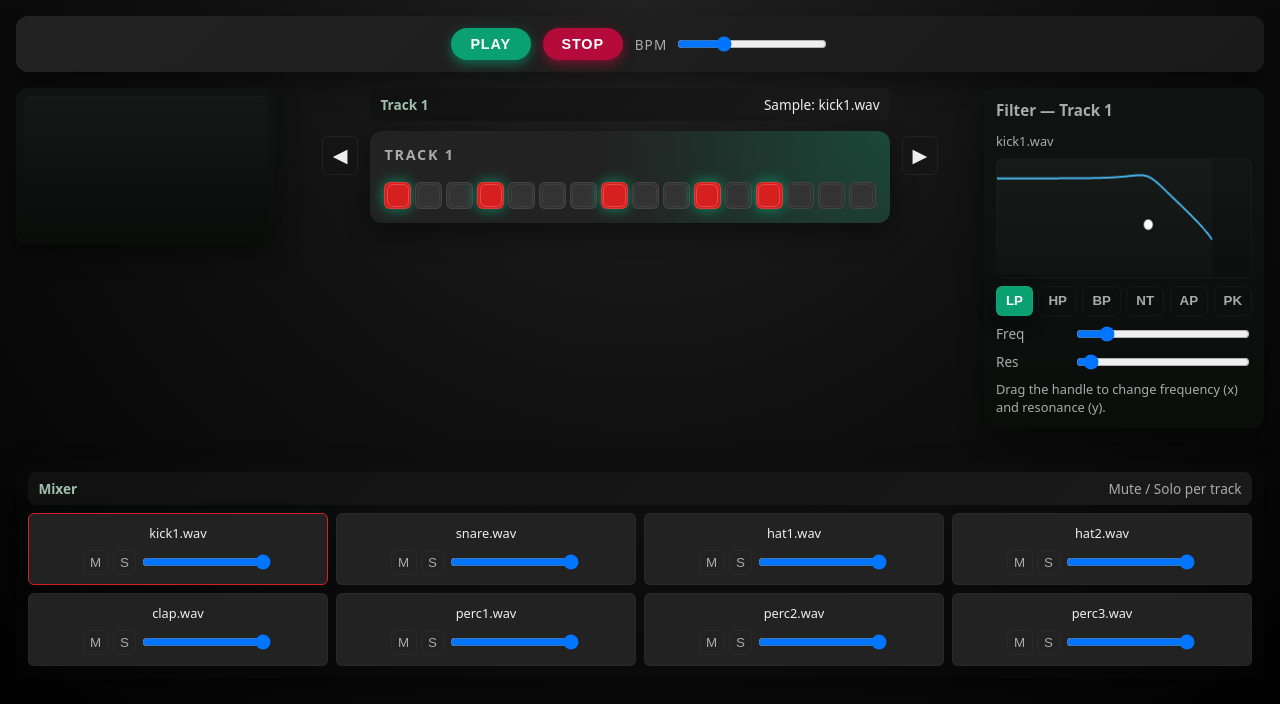
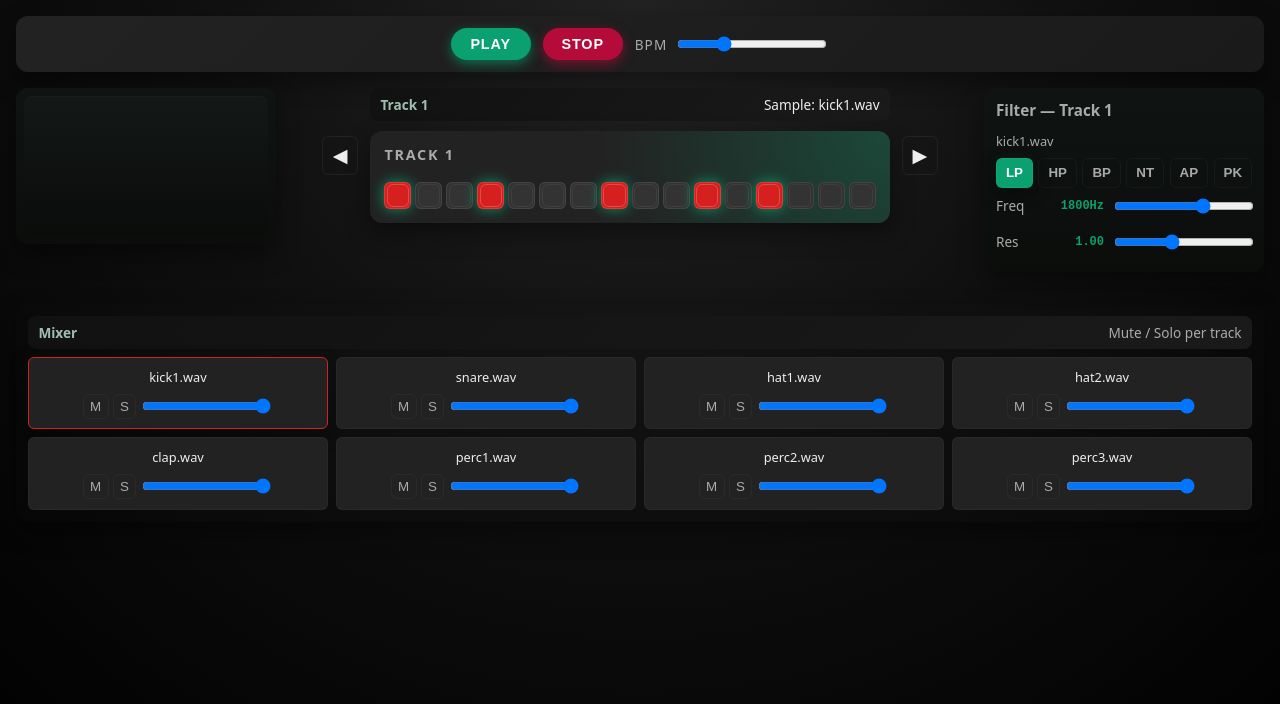
Before and after one commit to ceolpandan/AUDIO_CONTEXT_APP, a website with bundled scripts: page index.html in a window 1280 px wide. Built offline with nearby package versions, Linux system fonts and the light colour scheme; no server answers; files whose address does not match are found by name.

Commit message:
Simplify filter UI

```diff
--- a/src/engine/engine.js
+++ b/src/engine/engine.js
@@ -71,6 +71,8 @@ class Track {
     const merged = {
       volume: this.volume,
       filterFreq: this.filterFreq,
+      filterType: this.filterType,
+      filterQ: this.filterQ,
       ...params,
     };
 
--- a/src/ui/ui.js
+++ b/src/ui/ui.js
@@ -318,9 +318,9 @@ function renderFilterUI(trackIndex) {
   panel.innerHTML = '';
 
   const FREQ_MIN = 20;
-  const FREQ_MAX = 12000;
+  const FREQ_MAX = 20000;
   const Q_MIN = 0.1;
-  const Q_MAX = 20;
+  const Q_MAX = 30;
 
   const title = document.createElement('h3');
   title.textContent = `Filter — Track ${trackIndex + 1}`;
@@ -331,16 +331,7 @@ function renderFilterUI(trackIndex) {
   sampleLabel.textContent = track.sampleUrl ? track.sampleUrl.replace(/^.*\//, '') : '—';
   panel.appendChild(sampleLabel);
 
-  // Slope canvas (visualization + draggable point)
-  const slopeWrap = document.createElement('div');
-  slopeWrap.className = 'filter-slope-wrap';
-  const slopeCanvas = document.createElement('canvas');
-  slopeCanvas.className = 'filter-slope';
-  slopeCanvas.setAttribute('aria-label', 'Filter response');
-  slopeWrap.appendChild(slopeCanvas);
-  panel.appendChild(slopeWrap);
-
-  // Type buttons (shorthand)
+  // Type buttons
   const types = [
     ['lowpass', 'LP'],
     ['highpass', 'HP'],
@@ -359,232 +350,101 @@ function renderFilterUI(trackIndex) {
     if (track.filterType === val) btn.classList.add('active');
     btn.addEventListener('click', () => {
       track.filterType = val;
-      // update active state
       typeRow
         .querySelectorAll('.filter-type-btn')
         .forEach((b) => b.classList.toggle('active', b === btn));
-      draw();
     });
     typeRow.appendChild(btn);
   });
   panel.appendChild(typeRow);
 
-  // Frequency + Q ranges (kept for accessibility; updated from slope drag)
+  // Frequency slider
   const rowFreq = document.createElement('div');
   rowFreq.className = 'filter-row';
-  const lblFreq = document.createElement('label');
-  lblFreq.textContent = 'Freq';
+
+  const lblFreqText = document.createElement('span');
+  lblFreqText.textContent = 'Freq';
+
+  const freqDisplay = document.createElement('span');
+  freqDisplay.className = 'filter-value';
+  freqDisplay.textContent = `${Math.round(track.filterFreq || 2000)}Hz`;
+
   const freq = document.createElement('input');
   freq.type = 'range';
-  freq.min = String(FREQ_MIN);
-  freq.max = String(FREQ_MAX);
+  freq.min = '0';
+  freq.max = '1000';
   freq.step = '1';
-  freq.value = String(track.filterFreq || 2000);
+
+  // Convert frequency to logarithmic slider position
+  const freqToSlider = (f) => {
+    const logMin = Math.log10(FREQ_MIN);
+    const logMax = Math.log10(FREQ_MAX);
+    const logF = Math.log10(f);
+    return ((logF - logMin) / (logMax - logMin)) * 1000;
+  };
+  const sliderToFreq = (s) => {
+    const logMin = Math.log10(FREQ_MIN);
+    const logMax = Math.log10(FREQ_MAX);
+    const t = s / 1000;
+    return Math.pow(10, logMin + t * (logMax - logMin));
+  };
+
+  freq.value = String(freqToSlider(track.filterFreq || 2000));
   freq.className = 'control';
   freq.addEventListener('input', () => {
-    track.filterFreq = Number(freq.value);
-    draw();
+    const newFreq = sliderToFreq(Number(freq.value));
+    track.filterFreq = newFreq;
+    freqDisplay.textContent = `${Math.round(newFreq)}Hz`;
   });
-  rowFreq.appendChild(lblFreq);
+
+  rowFreq.appendChild(lblFreqText);
+  rowFreq.appendChild(freqDisplay);
   rowFreq.appendChild(freq);
   panel.appendChild(rowFreq);
 
+  // Q (Resonance) slider
   const rowQ = document.createElement('div');
   rowQ.className = 'filter-row';
-  const lblQ = document.createElement('label');
-  lblQ.textContent = 'Res';
+
+  const lblQText = document.createElement('span');
+  lblQText.textContent = 'Res';
+
+  const qDisplay = document.createElement('span');
+  qDisplay.className = 'filter-value';
+  qDisplay.textContent = (track.filterQ || 1).toFixed(2);
+
   const q = document.createElement('input');
   q.type = 'range';
-  q.min = String(Q_MIN);
-  q.max = String(Q_MAX);
-  q.step = '0.1';
-  q.value = String(track.filterQ || 1);
+  q.min = '0';
+  q.max = '1000';
+  q.step = '1';
+
+  // Convert Q to logarithmic slider position
+  const qToSlider = (qVal) => {
+    const logMin = Math.log10(Q_MIN);
+    const logMax = Math.log10(Q_MAX);
+    const logQ = Math.log10(qVal);
+    return ((logQ - logMin) / (logMax - logMin)) * 1000;
+  };
+  const sliderToQ = (s) => {
+    const logMin = Math.log10(Q_MIN);
+    const logMax = Math.log10(Q_MAX);
+    const t = s / 1000;
+    return Math.pow(10, logMin + t * (logMax - logMin));
+  };
+
+  q.value = String(qToSlider(track.filterQ || 1));
   q.className = 'control';
   q.addEventListener('input', () => {
-    track.filterQ = Number(q.value);
-    draw();
+    const newQ = sliderToQ(Number(q.value));
+    track.filterQ = newQ;
+    qDisplay.textContent = newQ.toFixed(2);
   });
-  rowQ.appendChild(lblQ);
+
+  rowQ.appendChild(lblQText);
+  rowQ.appendChild(qDisplay);
   rowQ.appendChild(q);
   panel.appendChild(rowQ);
-
-  // hint
-  const hint = document.createElement('div');
-  hint.className = 'filter-note';
-  hint.textContent = 'Drag the handle to change frequency (x) and resonance (y).';
-  panel.appendChild(hint);
-
-  // --- drawing helpers ---
-  const dpr = window.devicePixelRatio || 1;
-
-  function freqToX(f) {
-    const rect = slopeCanvas.getBoundingClientRect();
-    const w = rect.width;
-    const min = FREQ_MIN;
-    const max = FREQ_MAX;
-    const lx = Math.log10(f / min) / Math.log10(max / min);
-    return lx * w;
-  }
-  function xToFreq(x) {
-    const rect = slopeCanvas.getBoundingClientRect();
-    const w = rect.width;
-    const t = Math.max(0, Math.min(1, x / w));
-    const min = FREQ_MIN;
-    const max = FREQ_MAX;
-    const f = min * Math.pow(max / min, t);
-    return f;
-  }
-  function yToQ(y) {
-    const rect = slopeCanvas.getBoundingClientRect();
-    const h = rect.height;
-    const t = 1 - Math.max(0, Math.min(1, y / h)); // top -> 1
-    // map t (0..1) to Q range (Q_MIN..Q_MAX) exponential-ish
-    const qv = Q_MIN * Math.pow(Q_MAX / Q_MIN, t);
-    return qv;
-  }
-  function qToY(qv) {
-    const rect = slopeCanvas.getBoundingClientRect();
-    const h = rect.height;
-    const t = Math.log(qv / Q_MIN) / Math.log(Q_MAX / Q_MIN);
-    return (1 - t) * h;
-  }
-
-  function drawResponse(ctx, track) {
-    const rect = slopeCanvas.getBoundingClientRect();
-    const w = rect.width;
-    const h = rect.height;
-    ctx.clearRect(0, 0, w, h);
-    // background
-    ctx.fillStyle = 'rgba(255,255,255,0.02)';
-    ctx.fillRect(0, 0, w, h);
-
-    // compute frequency response via BiquadFilterNode
-    const bins = 256;
-    const freqs = new Float32Array(bins);
-    const mags = new Float32Array(bins);
-    const phases = new Float32Array(bins);
-    const min = FREQ_MIN;
-    const max = Math.min(FREQ_MAX, audioCtx.sampleRate / 2);
-    for (let i = 0; i < bins; i++) {
-      const t = i / (bins - 1);
-      freqs[i] = min * Math.pow(max / min, t);
-    }
-    try {
-      const bf = audioCtx.createBiquadFilter();
-      bf.type = track.filterType || 'lowpass';
-      bf.frequency.value = track.filterFreq || 2000;
-      bf.Q.value = track.filterQ || 1;
-      bf.getFrequencyResponse(freqs, mags, phases);
-    } catch (e) {
-      for (let i = 0; i < bins; i++) mags[i] = 1;
-    }
-
-    // draw magnitude response (dB)
-    ctx.beginPath();
-    for (let i = 0; i < bins; i++) {
-      const f = freqs[i];
-      const mag = mags[i];
-      const db = 20 * Math.log10(Math.max(1e-6, mag));
-      // map db (-60..+12) to y
-      const minDb = -60;
-      const maxDb = 12;
-      const ny = (db - minDb) / (maxDb - minDb);
-      const y = (1 - ny) * h;
-      const x = (Math.log10(f / min) / Math.log10(max / min)) * w;
-      if (i === 0) ctx.moveTo(x, y);
-      else ctx.lineTo(x, y);
-    }
-    ctx.lineWidth = 2;
-    ctx.strokeStyle = 'hsl(200 80% 60%)';
-    ctx.stroke();
-
-    // draw draggable handle at current freq
-    const hx = freqToX(track.filterFreq || 2000);
-    const hy = qToY(track.filterQ || 1);
-    ctx.beginPath();
-    ctx.fillStyle = '#fff';
-    ctx.strokeStyle = 'rgba(0,0,0,0.6)';
-    ctx.lineWidth = 2;
-    ctx.arc(hx, hy, 6, 0, Math.PI * 2);
-    ctx.fill();
-    ctx.stroke();
-  }
-
-  function draw() {
-    if (!slopeCanvas) return;
-    const ctx = slopeCanvas.getContext('2d');
-    // ensure canvas size matches element
-    const cssRect = slopeCanvas.getBoundingClientRect();
-    slopeCanvas.width = Math.max(300, cssRect.width * dpr);
-    slopeCanvas.height = Math.max(120, cssRect.height * dpr);
-    ctx.setTransform(dpr, 0, 0, dpr, 0, 0);
-    drawResponse(ctx, track);
-    // update range controls
-    freq.value = String(Math.round(track.filterFreq || 2000));
-    q.value = String(Number(track.filterQ || 1).toFixed(1));
-    // update active type button
-    const btns = typeRow.querySelectorAll('.filter-type-btn');
-    btns.forEach((b) =>
-      b.classList.toggle(
-        'active',
-        b.textContent ===
-          (function () {
-            const map = {
-              lowpass: 'LP',
-              highpass: 'HP',
-              bandpass: 'BP',
-              notch: 'NT',
-              allpass: 'AP',
-              peaking: 'PK',
-            };
-            return map[track.filterType] || '';
-          })()
-      )
-    );
-  }
-
-  // pointer drag to set freq (x) and Q (y)
-  let dragging = false;
-  function getLocalPos(e) {
-    const r = slopeCanvas.getBoundingClientRect();
-    const x = e.clientX - r.left;
-    const y = e.clientY - r.top;
-    return { x, y };
-  }
-  slopeCanvas.addEventListener('pointerdown', (ev) => {
-    ev.preventDefault();
-    slopeCanvas.setPointerCapture(ev.pointerId);
-    dragging = true;
-    const p = getLocalPos(ev);
-    const f = xToFreq(p.x);
-    const qv = yToQ(p.y);
-    track.filterFreq = f;
-    track.filterQ = qv;
-    draw();
-  });
-  slopeCanvas.addEventListener('pointermove', (ev) => {
-    if (!dragging) return;
-    const p = getLocalPos(ev);
-    const f = xToFreq(p.x);
-    const qv = yToQ(p.y);
-    track.filterFreq = f;
-    track.filterQ = qv;
-    draw();
-  });
-  slopeCanvas.addEventListener('pointerup', (ev) => {
-    if (!dragging) return;
-    dragging = false;
-    try {
-      slopeCanvas.releasePointerCapture(ev.pointerId);
-    } catch (e) {
-      // Ignore - pointer capture may not be active
-    }
-  });
-
-  // initial draw and resize observer
-  const ro = new ResizeObserver(() => draw());
-  ro.observe(slopeCanvas);
-  draw();
 }
 
 function updateMixerUI() {
--- a/styles/styles.css
+++ b/styles/styles.css
@@ -376,17 +376,30 @@
     0 0 14px rgba(10, 160, 111, 0.08);
 }
 .filter-row {
-  display: flex;
+  display: grid;
+  grid-template-columns: auto auto 1fr;
   gap: var(--space-sm);
   align-items: center;
+  margin-bottom: var(--space-sm);
 }
-.filter-row label {
-  flex: 0 0 70px;
+
+.filter-row > span:first-child {
   color: var(--muted);
   font-size: 0.85rem;
+  min-width: 40px;
 }
+
+.filter-value {
+  font-family: 'Courier New', monospace;
+  font-size: 0.75rem;
+  color: var(--accent);
+  font-weight: 600;
+  min-width: 60px;
+  text-align: right;
+}
+
 .filter-row .control {
-  flex: 1 1 auto;
+  width: 100%;
 }
 .filter-panel select,
 .filter-panel input[type='range'] {
```
